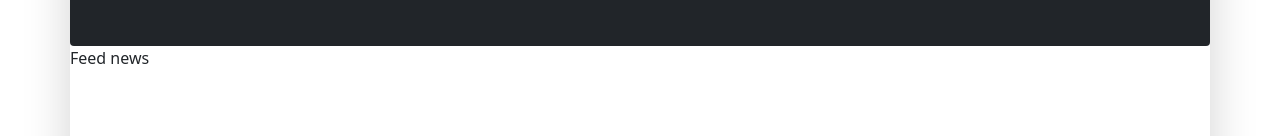
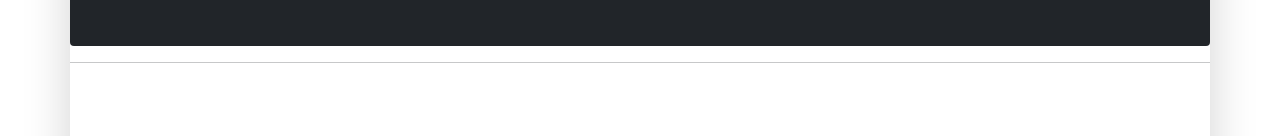
Before and after one commit to olegdemchenko/patterns, a React app: page / in a window 1280 px wide. Shown: the part 220-356 px from the top of the page. Built offline with nearby package versions, Linux system fonts and the light colour scheme; what rss-feed-emitter would draw is missing.

Commit message:
Add components to render feed news

```diff
--- a/src/observer/components/Feeds.tsx
+++ b/src/observer/components/Feeds.tsx
@@ -60,6 +60,7 @@ class Feeds extends React.Component<FeedsProps, FeedsState> implements IObserver
 
   render() {
     const { currentFeed, feeds } = this.state;
+    const currentFeedNews = feeds[currentFeed] ?? [];
     return (
       <>
         <AddFeed add={this.addFeed} />
@@ -68,7 +69,7 @@ class Feeds extends React.Component<FeedsProps, FeedsState> implements IObserver
           selectedFeed={currentFeed}
           removeFeed={this.removeFeed}
         />
-        <FeedNewsList />
+        <FeedNewsList news={currentFeedNews} />
       </>
     );
   }
--- a/src/observer/components/FeedsNewsList.tsx
+++ b/src/observer/components/FeedsNewsList.tsx
@@ -1,7 +1,19 @@
 import React from 'react';
+import { INewsItem } from '../interfaces';
+import NewsItem from './NewsItem';
 
-function FeedNewsList() {
-  return <div>Feed news</div>;
+type NewsProp = {
+  news: INewsItem[];
+};
+
+function FeedNewsList({ news }: NewsProp) {
+  return (
+    <div>
+      <hr />
+      {news.map(({ link, title, date }) => (
+        <NewsItem link={link} title={title} date={date} />))}
+    </div>
+  );
 }
 
 export default FeedNewsList;
--- /dev/null
+++ b/src/observer/components/NewsItem.tsx
@@ -0,0 +1,18 @@
+import React from 'react';
+import Alert from 'react-bootstrap/Alert';
+import { INewsItem } from '../interfaces';
+
+function NewsItem({
+  link,
+  title,
+  date,
+}:INewsItem) {
+  return (
+    <Alert variant="secondary">
+      <Alert.Link href={link}>{title}</Alert.Link>
+      {date.toDateString()}
+    </Alert>
+  );
+}
+
+export default NewsItem;
```
